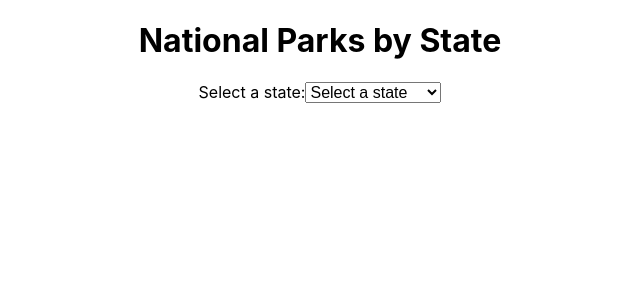
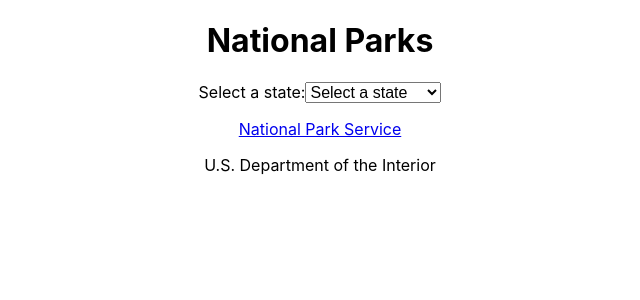
Before and after one commit to chris-whyte-gh/NPS_React_App, a React (Create React App) app: page / in a window 1280 px wide. Shown: the top 300 px of the page, without its empty margins (320-960 px from the left). Built offline with nearby package versions, Linux system fonts and the light colour scheme.

Commit message:
Create Header + Footer components; modify styling

```diff
--- a/src/App.css
+++ b/src/App.css
@@ -6,9 +6,9 @@
   font-size: 16px;
 }
 
-h3,
-#park-type {
+.margin {
   margin-left: 30px;
+  margin-top: 0px;
 }
 
 .park-results {
@@ -18,20 +18,28 @@
 
 section {
   border-top: 3px inset rgb(99, 122, 171);
-  border-top-left-radius: 80px 80px;
+  border-radius: 70px 0 0 60px;
   padding: 30px;
 }
 
-#park-type {
+.park-type {
   border: 2px solid black;
   color: white;
   display: inline-block;
-  background-color: rgb(159, 66, 16);
-  padding: 10px;
-  font-weight: bold;
-  border-radius: 15px;
+  background-color: rgb(27, 74, 11);
+  line-height: 1;
+  font-family: Open Sans Condensed;
+  padding: 0.3125rem 0.5rem 0.4375rem;
+  font-size: 0.8rem;
+  text-transform: uppercase;
 }
 
-a:visited {
-  color: green;
+.park-link {
+  background: none;
+  color: #005999;
+  border: none;
+  padding: 0;
+  font: inherit;
+  cursor: pointer;
+  text-decoration: underline;
 }
--- a/src/App.js
+++ b/src/App.js
@@ -1,6 +1,12 @@
 //importing necessary modules
 import React, { useState, useEffect } from "react";
 import "./App.css";
+import Header from "./Header";
+import Footer from "./Footer";
+
+// To Do
+// Create a component for the dropdown
+// Create a component for the park results
 
 //Define a state variable to manage the selected state
 const App = () => {
@@ -84,7 +90,8 @@
 
   return (
     <div className="dropdown">
-      <h1>National Parks by State</h1>
+      <Header />
+      {/* <h1>National Parks by State</h1> */}
       {/* Handle null state, where user goes back to select a state */}
       <label htmlFor="state-dropdown">Select a state:</label>
       <select
@@ -115,22 +122,29 @@
         <div className="park-results">
           {result.data.map((park) => (
             <React.Fragment key={park.id}>
-              <h3 key={park.id}>
+              <h3 className="margin" key={park.id}>
                 Park Name:{" "}
-                <a href={park.url} target="_blank" rel="noopener noreferrer">
+                <button
+                  className="park-link"
+                  onClick={() => window.open(park.url)}
+                >
+                  {/* <a href={park.url} target="_blank" rel="noopener noreferrer"> */}
                   {park.fullName}
-                </a>
+                </button>
+                {/* </a> */}
               </h3>
-              <p id="park-type">{park.designation}</p>
+              {/* Only show park.designation if it has a truthy value */}
+              {park.designation && (
+                <p className="park-type margin">{park.designation}</p>
+              )}
               <section id="section">Description: {park.description}</section>
             </React.Fragment>
           ))}
         </div>
       )}
+      <Footer />
     </div>
   );
 };
 
 export default App;
-
-// Next step, hide park designation if one isn't listed, see Delaware > Chesapeake Bay
--- /dev/null
+++ b/src/Footer.js
@@ -0,0 +1,18 @@
+const Footer = () => {
+  return (
+    <footer>
+      <p>
+        <a
+          href="https://www.nps.gov/index.htm"
+          target="_blank"
+          rel="noopener noreferrer"
+        >
+          National Park Service
+        </a>
+        <p>U.S. Department of the Interior</p>
+      </p>
+    </footer>
+  );
+};
+
+export default Footer;
--- /dev/null
+++ b/src/Header.js
@@ -0,0 +1,9 @@
+const Header = () => {
+  return (
+    <header>
+      <h1>National Parks</h1>
+    </header>
+  );
+};
+
+export default Header;
```
